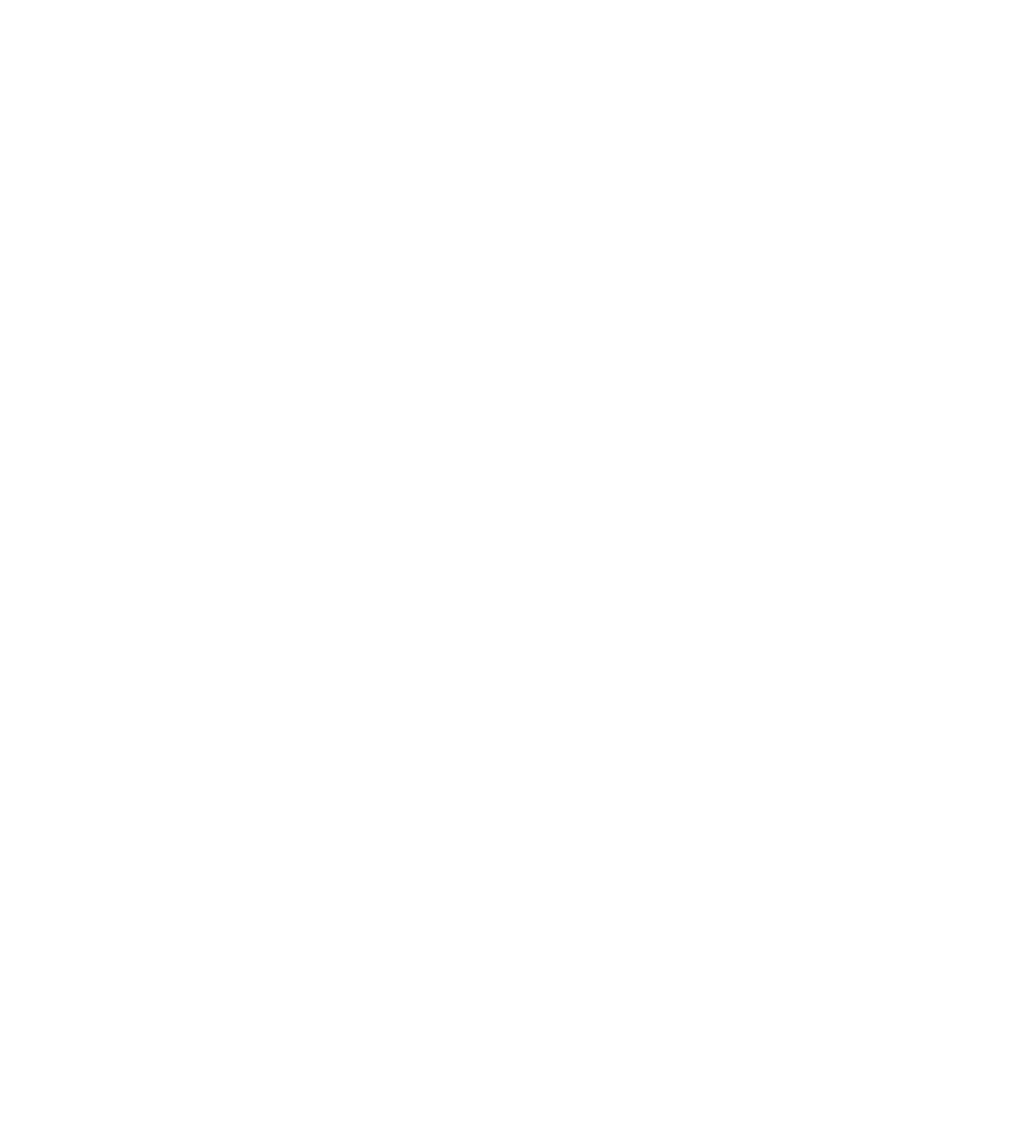
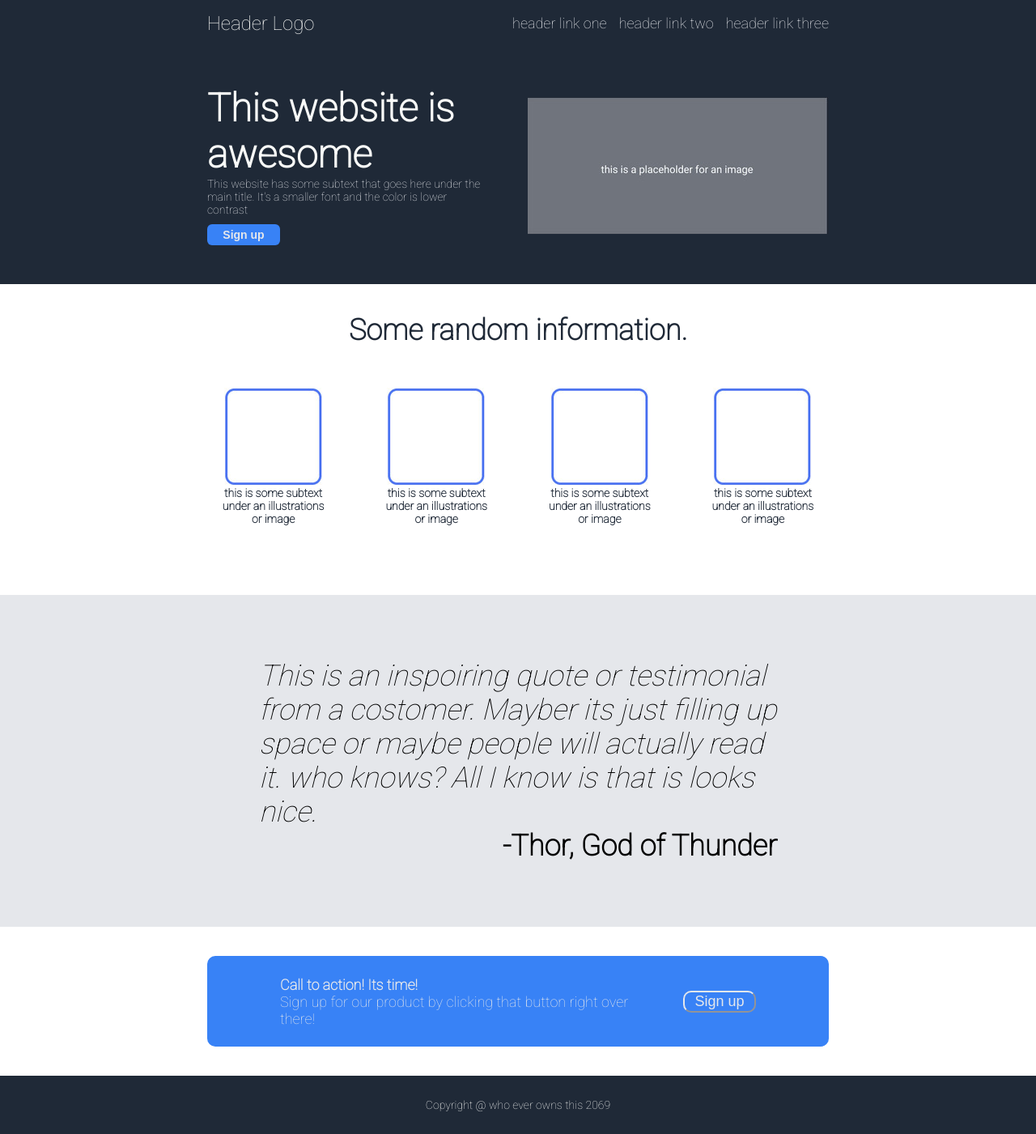
Before and after one commit to Klownage/landing-page, a plain HTML site: page index.html in a window 1280 px wide. Shown: the whole page at 81% size. Before the commit the page ends 800 px from the top, so only its background shows below. Drawn offline with Linux system fonts and the light colour scheme.

Commit message:
add images, add content to html and css

```diff
--- a/index.html
+++ b/index.html
@@ -6,7 +6,59 @@
     <title>Document</title>
     <link rel="stylesheet" href="style.css">
 </head>
-<body>
-
+<body class="body">
+    <header class="headerstuff">
+        <div class="header-logo">Header Logo</div>
+        <nav>
+            <ul class="header-buttons">
+                <li>header link one</li>
+                <li>header link two</li>
+                <li>header link three</li>
+            </ul>
+        </nav>
+    </header>
+    <div class="hero">
+        <div class="sign">
+            <div class="hero-text">This website is awesome</div>
+            <div>This website has some subtext that goes here under the main title. It's a smaller font and the color is lower contrast</div>
+            <button class="signup">Sign up</button>
+        </div>
+        <img src="img/placeholder.jpg" alt="temporary blank image" class="img">
+    </div>
+    <div class="info">
+        <div class="info-text">Some random information.</div>
+        <div class="icons">
+            <div class="icon-one">
+                <img src="img/box.jpg" alt="">
+                <div>this is some subtext under an illustrations or image</div>
+            </div>
+            <div class="icon-two">
+                <img src="img/box.jpg" alt="">
+                <div>this is some subtext under an illustrations or image</div>
+            </div>
+            <div class="icon-three">
+                <img src="img/box.jpg" alt="">
+                <div>this is some subtext under an illustrations or image</div>
+            </div>
+            <div class="icon-four">
+                <img src="img/box.jpg" alt="">
+                <div>this is some subtext under an illustrations or image</div>
+            </div>
+        </div>
+    </div>
+    <div class="reviews">
+        <div class="quote">This is an inspoiring quote or testimonial from a costomer. Mayber its just filling up space or maybe people will actually read it. who knows? All I know is that is looks nice.</div>
+        <div class="quoter">-Thor, God of Thunder</div>
+    </div>
+    <div class="call-to-action">
+        <div class="call-text">
+            <div style="font-weight: bolder;">Call to action! Its time!</div>
+            <div>Sign up for our product by clicking that button right over there!</div>
+        </div>
+        <div class="cb">
+            <button class="call-button">Sign up</button>
+        </div>
+    </div>
+    <footer class="footer">Copyright @ who ever owns this 2069</footer>
 </body>
 </html>
--- a/style.css
+++ b/style.css
@@ -0,0 +1,166 @@
+@import url('https://fonts.googleapis.com/css2?family=MedievalSharp&family=Open+Sans&family=Roboto:wght@100&display=swap');
+body{
+    background-color: #ffffff;
+    margin: 0px;
+    padding: 0px;
+    font-family: 'Roboto', sans-serif;
+}
+
+body > * {
+    padding-left: 20%;
+    padding-right: 20%;
+}
+
+.headerstuff {
+    display: flex;
+    justify-content: space-between;
+    align-items: center;
+    background-color: #1f2937;
+}
+
+.header-buttons{
+    display: flex;
+    list-style: none;
+    font-size: 18px;
+    color: #E5E7EB;
+    gap: 15px;
+}
+
+.header-logo{
+    font-size: 24px;
+    color: #F9FAF8;
+}
+
+.hero{
+    display: flex;
+    justify-content: space-between;
+    align-items: center;
+    background-color: #1f2937;
+    padding-top: 3em;
+    padding-bottom: 3em;
+}
+
+.hero-text{
+    font-size: 48px;
+    font-weight: bolder;
+    color: #F9FAF8;
+}
+
+.signup{
+    max-width: min-content;
+    min-width: 90px;
+    background-color: #3882F6;
+    border-radius: 6px;
+    border: 0px;
+    font-size: 14px;
+    color: #E5E7EB;
+    margin-top: 10px;
+    font-weight: bold;
+    padding: 5px;
+}
+
+.sign{
+    display: flex;
+    flex-direction: column;
+    font-size: 14px;
+    color: #E5E7EB;
+    margin-right: 50px;
+}
+
+.info{
+    background-color: #ffffff;
+    display: flex;
+    justify-content: center;
+    flex-direction: column;
+    align-items: center;
+    font-size: 36px;
+    font-weight: bolder;
+    color: #1F2937;
+    padding-top: 1em;
+    padding-bottom: 2em;
+}
+
+.icons {
+    display: flex;
+    justify-content: space-around;
+    align-items: center;
+    margin-top: 1em;
+    gap: 5%;
+}
+
+.icons > * {
+    display: flex;
+    flex-basis: auto;
+    flex-direction: column;
+    align-items: center;
+    font-size: 14px;
+    color: #1F2937;
+    background-color: rgb(255, 255, 255);
+    padding: 1em;
+    text-align: center;
+}
+
+.img{
+    width: auto;
+    height: auto;
+    object-fit: fill;
+}
+
+.reviews{
+    background-color:#E5E7EB;
+    display: flex;
+    flex-direction: column;
+    font-size: 36px;
+    font-style: italic;
+    padding-top: 2.2em;
+    padding-bottom: 2.2em;
+    padding-left: 25%;
+    padding-right: 25%;
+}
+
+.quoter{
+    align-self: flex-end;
+    font-weight: bolder;
+    font-style: normal;
+}
+
+.call-to-action{
+    display: flex;
+    align-self: center;
+    justify-content: center;
+    align-items: center;
+    background-color: #3882F6;
+    padding-right: 5em;
+    padding-left: 5em;
+    padding-top: 1.35em;
+    padding-bottom: 1.35em;
+    margin-top: 2em;
+    margin-bottom: 2em;
+    margin-right: 20%;
+    margin-left: 20%;
+    border-radius: 10px;
+    color: #E5E7EB;
+    font-size: 18px;
+    gap: 50px;
+}
+
+.call-button{
+    background-color: #3882F6;
+    border-color: #E5E7EB;
+    color: #E5E7EB;
+    border-radius: 10px;
+    font-size: 18px;
+    max-width: min-content;
+    min-width: 90px;
+}
+
+.footer{
+    background-color: #1F2937;
+    display: flex;
+    align-items: flex-end;
+    text-align: center;
+    justify-content: center;
+    color: #F9FAF8;
+    font-size: 14px;
+    padding: 2em;
+}
```
Also changed, not shown: img/box.jpg (added), img/placeholder.jpg (added).
